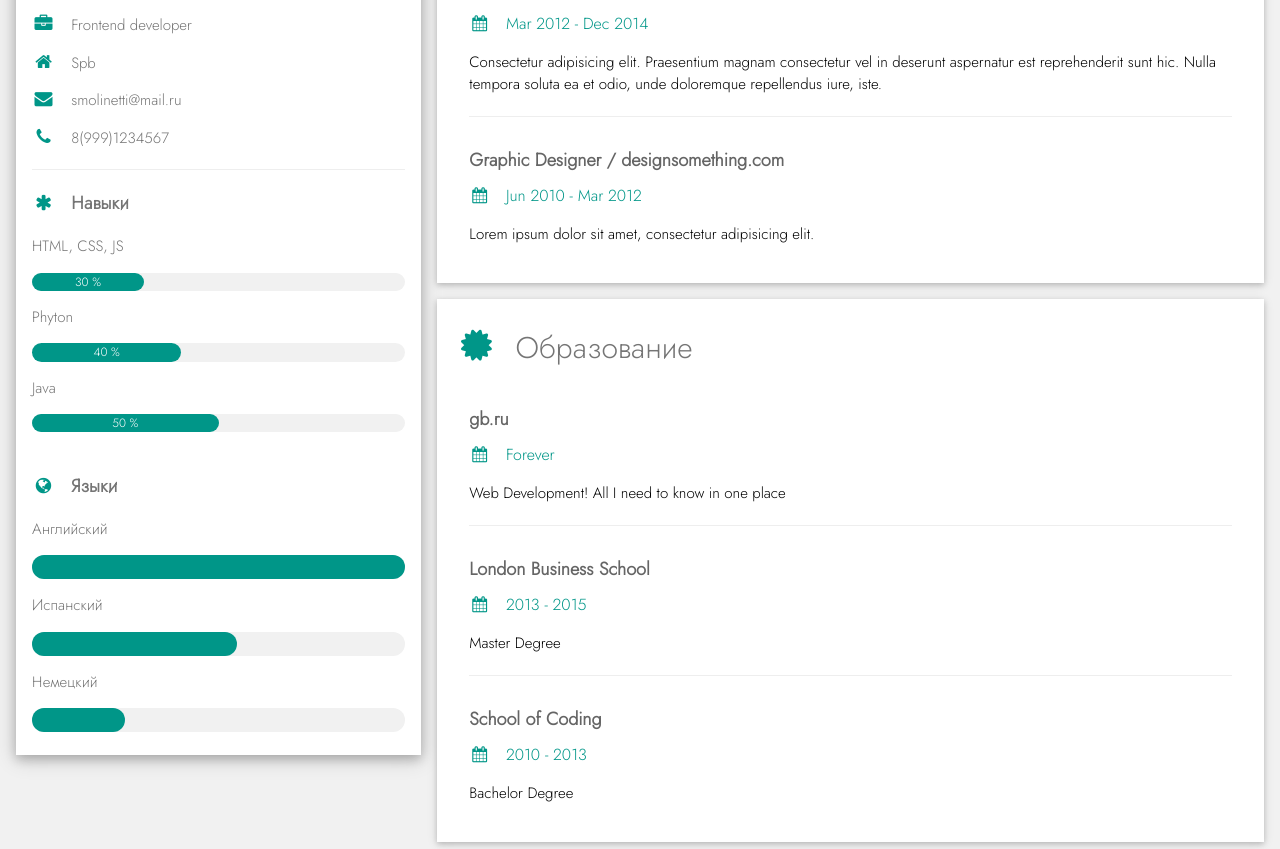
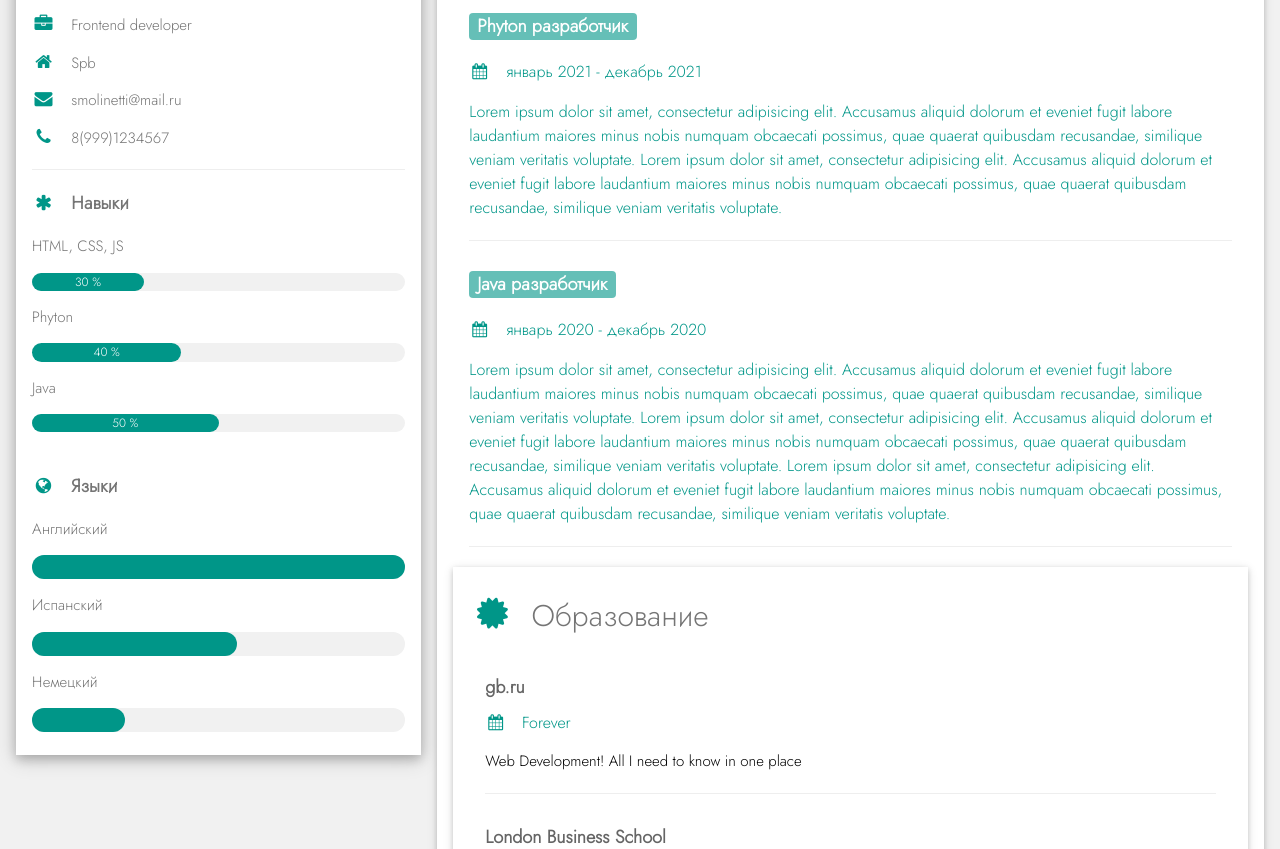
Before and after one commit to Smolinetti/Web_tasks, a PHP site: page / in a window 1280 px wide. Shown: the part 321-1170 px from the top of the page. Run offline with PHP 8.4, Linux system fonts and the light colour scheme.

Commit message:
Finished_Task_4.1

```diff
--- a/Task_4/index.php
+++ b/Task_4/index.php
@@ -17,6 +17,24 @@ $skills = [
     [
         'name' => 'Java',
         'percent' => 50,
+    ],
+];
+
+$experience = [
+    [
+        'works' => 'Frontend разработчик',
+        'data' => 'январь 2022 - по настоящее время',
+        'description' => 'Lorem ipsum dolor sit amet, consectetur adipisicing elit. Accusamus aliquid dolorum et eveniet fugit labore laudantium maiores minus nobis numquam obcaecati possimus, quae quaerat quibusdam recusandae, similique veniam veritatis voluptate.'
+    ],
+    [
+        'works' => 'Phyton разработчик',
+        'data' => 'январь 2021 - декабрь 2021',
+        'description' => 'Lorem ipsum dolor sit amet, consectetur adipisicing elit. Accusamus aliquid dolorum et eveniet fugit labore laudantium maiores minus nobis numquam obcaecati possimus, quae quaerat quibusdam recusandae, similique veniam veritatis voluptate. Lorem ipsum dolor sit amet, consectetur adipisicing elit. Accusamus aliquid dolorum et eveniet fugit labore laudantium maiores minus nobis numquam obcaecati possimus, quae quaerat quibusdam recusandae, similique veniam veritatis voluptate.'
+    ],
+    [
+        'works' => 'Java разработчик',
+        'data' => 'январь 2020 - декабрь 2020',
+        'description' => 'Lorem ipsum dolor sit amet, consectetur adipisicing elit. Accusamus aliquid dolorum et eveniet fugit labore laudantium maiores minus nobis numquam obcaecati possimus, quae quaerat quibusdam recusandae, similique veniam veritatis voluptate. Lorem ipsum dolor sit amet, consectetur adipisicing elit. Accusamus aliquid dolorum et eveniet fugit labore laudantium maiores minus nobis numquam obcaecati possimus, quae quaerat quibusdam recusandae, similique veniam veritatis voluptate. Lorem ipsum dolor sit amet, consectetur adipisicing elit. Accusamus aliquid dolorum et eveniet fugit labore laudantium maiores minus nobis numquam obcaecati possimus, quae quaerat quibusdam recusandae, similique veniam veritatis voluptate.'
     ],
 ];
 ?>
@@ -54,10 +72,10 @@ $skills = [
       <div class="w3-third">
         <div class="w3-white w3-text-grey w3-card-4">
           <div class="w3-display-container">
-            <img src="https://imgfon.ru/Images/Details_img_880px/Animals/glaza-belyy_fon-kotik-morda-polosatyy.webp"
+            <img src="https://imgfon.ru/Images/Original/Mens/vzglyad-litso-ochki-mujchina-ulyibka.jpg?img.1"
               style="width:100%" alt="Avatar">
             <div class="w3-display-bottomleft w3-container w3-text-black">
-              <h2><?=$firstname;?></h2>
+              <h2 class="w3-opacity w3-tag w3-teal w3-round"><?=$firstname;?></h2>
             </div>
           </div>
           <div class="w3-container">
@@ -102,27 +120,14 @@ $skills = [
         <div class="w3-container w3-card w3-white w3-margin-bottom">
           <h2 class="w3-text-grey w3-padding-16"><i
               class="fa fa-suitcase fa-fw w3-margin-right w3-xxlarge w3-text-teal"></i>Опыт работы</h2>
+          <?php for($i = 0; $i < count($experience); $i++): ?>
           <div class="w3-container">
-            <h5 class="w3-opacity"><b>Front End Developer </b></h5>
-            <h6 class="w3-text-teal"><i class="fa fa-calendar fa-fw w3-margin-right"></i>Jan 2015 - <span
-                class="w3-tag w3-teal w3-round">Current</span></h6>
-            <p>Lorem ipsum dolor sit amet. Praesentium magnam consectetur vel in deserunt aspernatur est reprehenderit
-              sunt hic. Nulla tempora soluta ea et odio, unde doloremque repellendus iure, iste.</p>
+            <h5 class="w3-opacity w3-tag w3-teal w3-round"><b><?php echo $experience[$i]["works"];?> </b></h5>
+            <h6 class="w3-text-teal"><i class="fa fa-calendar fa-fw w3-margin-right"></i><?php echo $experience[$i]["data"];?>
+            <p><?php echo $experience[$i]["description"];?></p>
             <hr>
           </div>
-          <div class="w3-container">
-            <h5 class="w3-opacity"><b>Web Developer / something.com</b></h5>
-            <h6 class="w3-text-teal"><i class="fa fa-calendar fa-fw w3-margin-right"></i>Mar 2012 - Dec 2014</h6>
-            <p>Consectetur adipisicing elit. Praesentium magnam consectetur vel in deserunt aspernatur est reprehenderit
-              sunt hic. Nulla tempora soluta ea et odio, unde doloremque repellendus iure, iste.</p>
-            <hr>
-          </div>
-          <div class="w3-container">
-            <h5 class="w3-opacity"><b>Graphic Designer / designsomething.com</b></h5>
-            <h6 class="w3-text-teal"><i class="fa fa-calendar fa-fw w3-margin-right"></i>Jun 2010 - Mar 2012</h6>
-            <p>Lorem ipsum dolor sit amet, consectetur adipisicing elit. </p><br>
-          </div>
-        </div>
+          <?php endfor;?>
 
         <div class="w3-container w3-card w3-white">
           <h2 class="w3-text-grey w3-padding-16"><i
```
